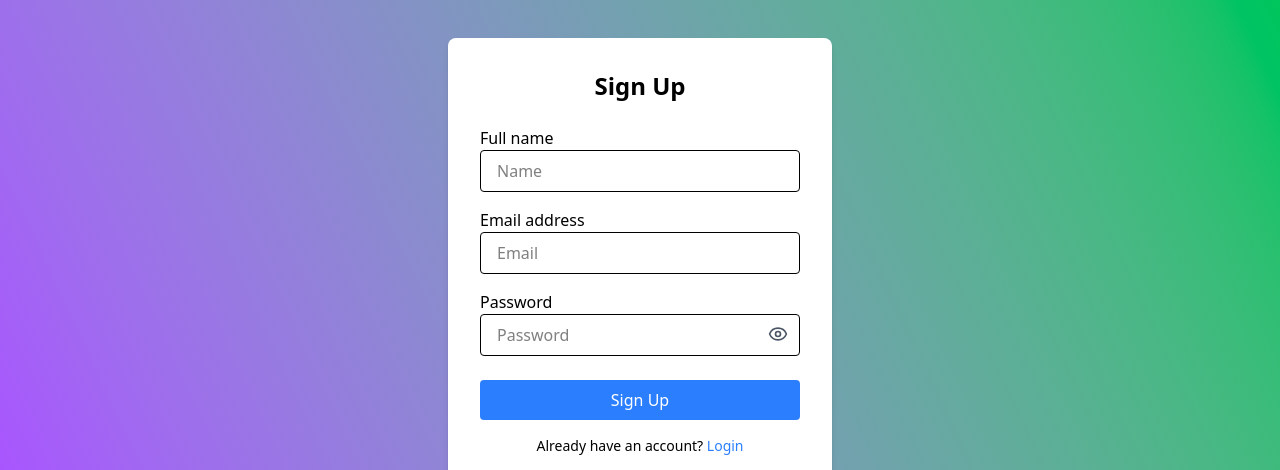
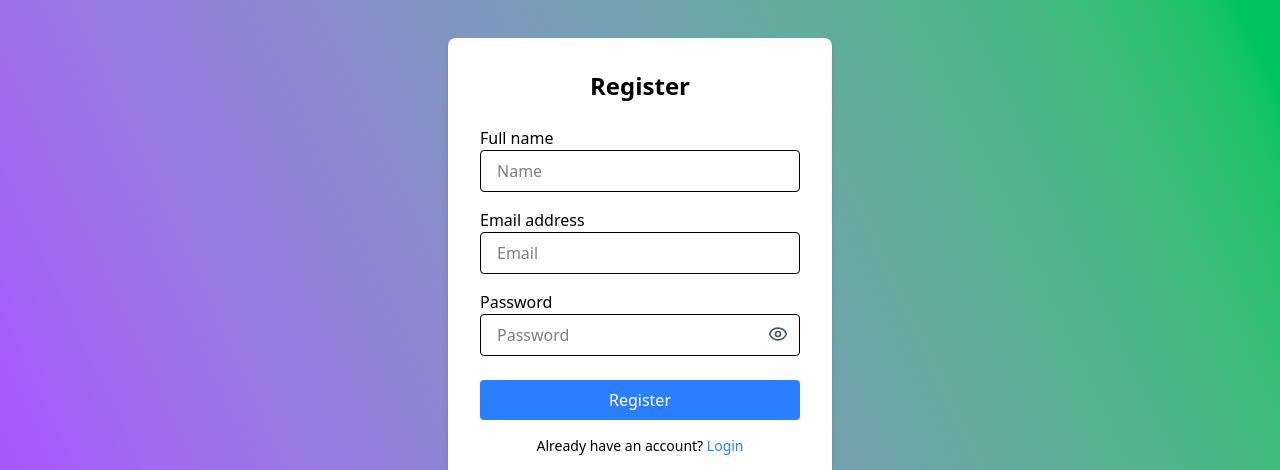
Before and after one commit to chandan9648/Excel-analytics, a React (Vite) app in the folder frontend/: page /signup in a window 1280 px wide. Shown: the part 201-671 px from the top of the page. Built offline with nearby package versions, Linux system fonts and the light colour scheme.

Commit message:
refactor: enhance signup and login components with submit state management and role validation

```diff
--- a/frontend/src/pages/auth/Login.jsx
+++ b/frontend/src/pages/auth/Login.jsx
@@ -10,6 +10,7 @@ const Login = ({ setRole }) => {
   const { login } = useContext(AuthContext);
   const [data, setData] = useState({ email: "", password: "", role: "user" });
   const [showPassword, setShowPassword] = useState(false);
+  const [submitState, setSubmitState] = useState("idle");
   const navigate = useNavigate();
 
   const handleChange = (e) =>
@@ -17,12 +18,14 @@ const Login = ({ setRole }) => {
 
   const handleSubmit = async (e) => {
     e.preventDefault();
+      if (submitState !== "idle") return;
+    setSubmitState("submitting");
     try {
       const res = await axios.post("https://excel-analytics-921i.onrender.com/api/auth/login", data, {
           withCredentials: true,
         }
       );
-
+      setSubmitState("idle");
 
       login(res.data.token);
       setRole(res.data.user.role);
@@ -43,6 +46,7 @@ const Login = ({ setRole }) => {
         position: "top-right",
         autoClose: 2000,
       });
+      setSubmitState("idle");
     }
   };
 
@@ -89,17 +93,27 @@ const Login = ({ setRole }) => {
            </Link>
         </p>
 
-        <button
+           <button
           type="submit"
-          className="w-full bg-blue-500 text-white py-2 rounded hover:bg-blue-600 transition cursor-pointer"
+          disabled={submitState !== "idle"}
+          aria-busy={submitState === "submitting"}
+          className={`w-full py-2 rounded transition ${
+            submitState !== "idle"
+              ? "bg-blue-500/70 text-white cursor-not-allowed"
+              : "bg-blue-500 text-white hover:bg-blue-600 cursor-pointer"
+          }`}
         >
-          Login
+          {submitState === "submitting"
+            ? "Logging in..."
+            : submitState === "success"
+              ? "Redirecting..."
+              : "Login"}
         </button>
 
         <p className="mt-4 text-sm text-center">
           Don’t have an account?{" "}
           <Link to="/signup" className="text-blue-500 cursor-pointer">
-            Signup
+            Register
           </Link>
         </p>
       </form>
--- a/frontend/src/pages/auth/Signup.jsx
+++ b/frontend/src/pages/auth/Signup.jsx
@@ -14,6 +14,7 @@ const Signup = () => {
     role: "user",
   });
   const [showPassword, setShowPassword] = useState(false);
+  const [submitState, setSubmitState] = useState("idle");
   const navigate = useNavigate();
 
   const handleChange = (e) =>
@@ -21,23 +22,27 @@ const Signup = () => {
 
   const handleSubmit = async (e) => {
     e.preventDefault();
+    if (submitState !== "idle") return;
+    setSubmitState("submitting");
 
     try {
       await axios.post("https://excel-analytics-921i.onrender.com/api/auth/signup", data, {
           withCredentials: true,
         }
       );
-      toast.success("Signup successful ✅", {
+      toast.success("Registration successful ✅", {
         position: "top-right",
         autoClose: 3000,
       });
+      setSubmitState("success");
       setTimeout(() => navigate("/login"), 3000);
     } catch (err) {
-      console.error("Signup failed:", err);
-      toast.error(err.response?.data?.msg || "Signup failed ❌", {
+      console.error("Registration failed:", err?.response?.data || err?.message);
+      toast.error(err.response?.data?.msg || "Registration failed ❌", {
         position: "top-right",
         autoClose: 3000,
       });
+      setSubmitState("idle");
     }
   };
 
@@ -48,7 +53,7 @@ const Signup = () => {
         onSubmit={handleSubmit}
         className="bg-white p-6 sm:p-8 rounded-lg shadow-md w-full max-w-sm  mx-auto"
       >
-        <h2 className="text-2xl font-bold mb-6 text-center">Sign Up</h2>
+        <h2 className="text-2xl font-bold mb-6 text-center">Register</h2>
 
         <label className="">Full name</label>
         <input
@@ -89,9 +94,19 @@ const Signup = () => {
 
         <button
           type="submit"
-          className="w-full bg-blue-500 text-white py-2 rounded hover:bg-blue-600 transition cursor-pointer"
+          disabled={submitState !== "idle"}
+          aria-busy={submitState === "submitting"}
+          className={`w-full py-2 rounded transition ${
+            submitState !== "idle"
+              ? "bg-blue-500/70 text-white cursor-not-allowed"
+              : "bg-blue-500 text-white hover:bg-blue-600 cursor-pointer"
+          }`}
         >
-          Sign Up
+          {submitState === "submitting"
+            ? "Registering..."
+            : submitState === "success"
+              ? "Redirecting..."
+              : "Register"}
         </button>
 
         <p className="mt-4 text-sm text-center">
```
Also changed, not shown: 1 other file (tests, documents, lock files or other folders).
